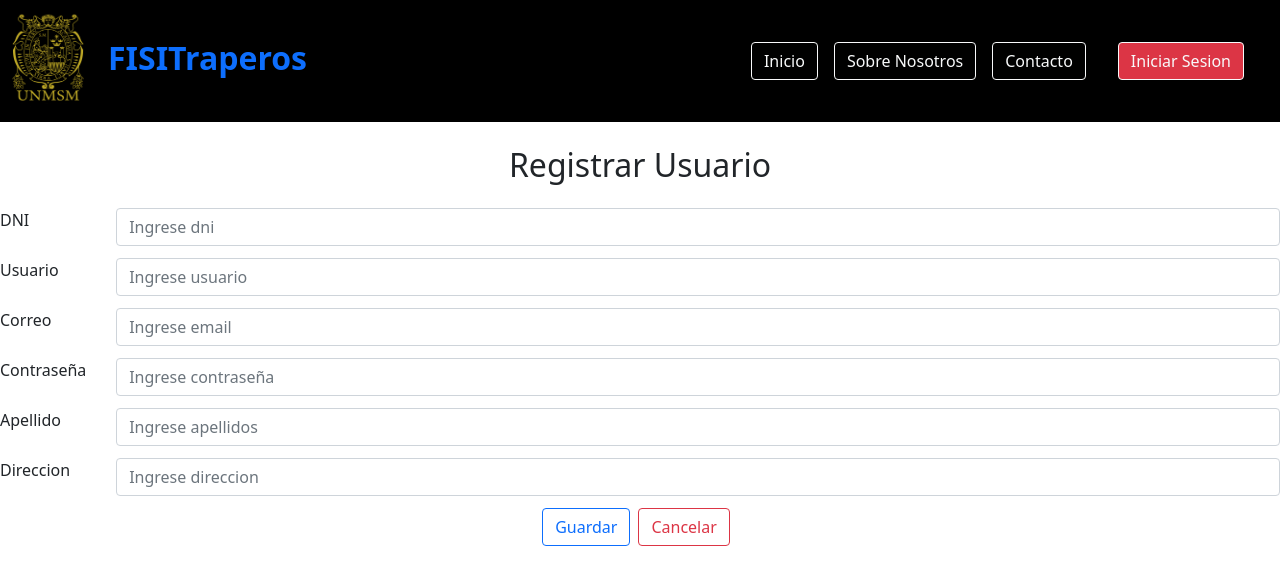
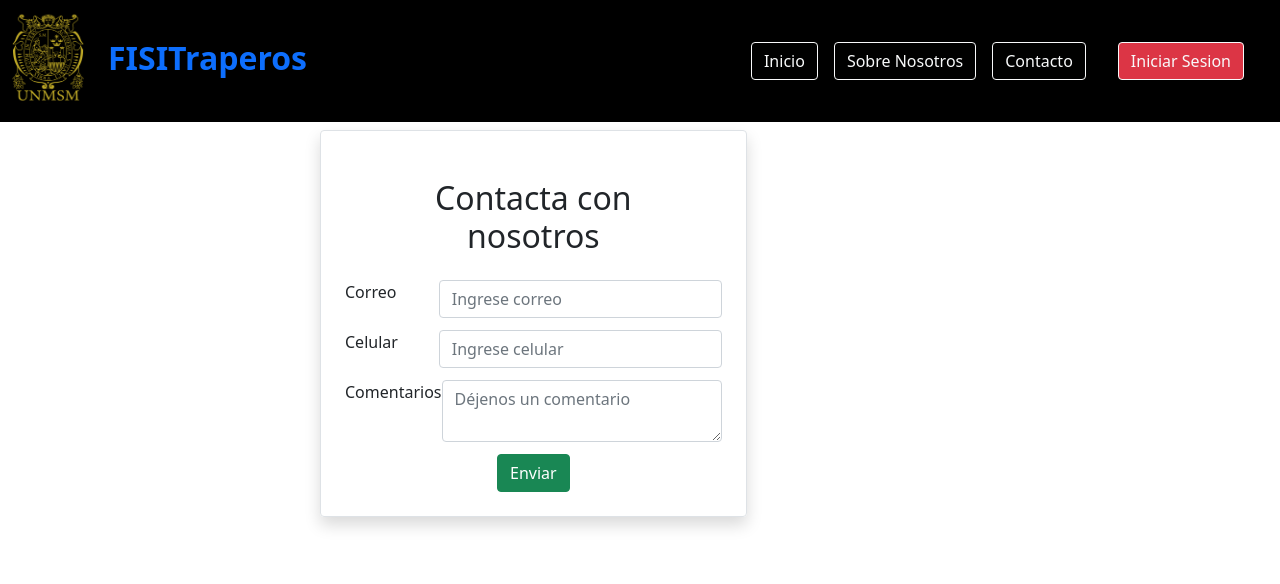
Before and after one commit to devsergiosm/g4dist-frontend, a React (Create React App) app: page /adduser in a window 1280 px wide. Shown: the top 584 px of the page. Built offline with nearby package versions, Linux system fonts and the light colour scheme.

Commit message:
-- MEJORAS VARIAS - Repositorio base

```diff
--- a/src/layout/Navbar.js
+++ b/src/layout/Navbar.js
@@ -32,13 +32,13 @@ export default function Navbar() {
           </button>
 
           <div>
-            <Link className="btn btn-outline-light m-2" to="/login">
+            <Link className="btn btn-outline-light m-2" to="/">
               Inicio
             </Link>
-            <Link className="btn btn-outline-light m-2" to="/adduser">
+            <Link className="btn btn-outline-light m-2" to="/">
               Sobre Nosotros
             </Link>
-            <Link className="btn btn-outline-light m-2" to="/adduser">
+            <Link className="btn btn-outline-light m-2" to="/">
               Contacto
             </Link>
             <Link className="btn btn-outline-light m-4 btn-danger" to="/login">
--- a/src/pages/Login.jsx
+++ b/src/pages/Login.jsx
@@ -1,42 +1,53 @@
 import React, { useEffect, useState } from "react";
-import { Link } from "react-router-dom";
+import { Link, useNavigate } from "react-router-dom";
 import Footer from "../componentes/Footer";
 
 const Login = () => {
+    let navigate = useNavigate();
 
     const titleStyles = {
-        padding:"6px 12px",
-        fontSize:"16px",
+        padding:"6px 12px 0 12px",
+        fontSize:"24px",
         borderRadius:"4px",
-        color:"white"
+        color:"white",
+        margin:"0"
       }
 
       const containerStyles = {
         width:"400px",
         borderRadius:"4px",
-        backgroundColor:"black"
+        backgroundColor:"black",
+        margin:"64px 384px"
       }
+
+      const onSubmit = async (e) => {
+        e.preventDefault();
+        alert("Login procesándose")
+        navigate("/articulos/addarticle");
+      };
 
     return (
         <div className="container">
-            <div className="row m-4 d-flex justify-content-center" style={containerStyles}>
+            <div className="row d-flex justify-content-center" style={containerStyles}>
                 <>
                     <p style={titleStyles}>ACCEDER</p>
-                    <form action="" className="mt-4 d-flex flex-column">
-                        <label htmlFor="" className="p-4 d-flex justify-content-around">
-                            <span className="text-white">Usuario</span>
-                            <input type="text"/>
+                    <form action="" className="d-flex flex-column" onSubmit={onSubmit}>
+                        <label htmlFor="" className="p-2 d-flex justify-content-between">
+                            <span className="text-white me-2">Usuario</span>
+                            <input type="text" required/>
                         </label>
-                        <label htmlFor="" className="p-4 d-flex justify-content-around">
-                            <span className="text-white">Contraseña</span>
-                            <input type="password"/>
+                        <label htmlFor="" className="p-2 d-flex justify-content-between">
+                            <span className="text-white me-2">Contraseña</span>
+                            <input type="password" required/>
                         </label>
-                        <Link className="btn btn-primary" to="/articulos/addarticle">
-                            Iniciar Sesion
-                        </Link>
-                        <Link className="btn btn-danger mt-4" to="/articulos/addarticle">
-                            Registrarse
-                        </Link>
+                        <div>
+                            <button type="submit" className="btn btn-primary m-1" to="/articulos/addarticle">
+                                Iniciar Sesion
+                            </button>
+                            <button type="submit" className="btn btn-danger m-1" to="/articulos/addarticle">
+                                Registrarse
+                            </button>
+                        </div>
                         <span className="mt-4"> 2020</span>
                     </form>
                 </>
--- a/src/users/AddUser.js
+++ b/src/users/AddUser.js
@@ -44,39 +44,10 @@ export default function AddUser({idSavedUser,setIdSavedUser}) {
   }
 
   return (
-        <>
-          <h2 className="text-center m-4">Registrar Usuario</h2>
+        <div className="col-md-4 offset-md-3 border rounded p-4 mt-2 shadow">
+          <h2 className="text-center m-4">Contacta con nosotros</h2>
 
           <form onSubmit={(e) => onSubmit(e)}>
-            <div style={divStyles}>
-              <label htmlFor="Dni" style={labelStyles} className="form-label">
-                DNI
-              </label>
-              <input
-                styles="display: inline"
-                type={"text"}
-                className="form-control"
-                placeholder="Ingrese dni"
-                name="dni"
-                value={dni}
-                onChange={(e) => onInputChange(e)}
-              />
-            </div>
-            <div style={divStyles}>
-              <label htmlFor="Username" style={labelStyles} className="form-label">
-                Usuario
-              </label>
-              <input
-                styles="display: inline"
-                type={"text"}
-                className="form-control"
-                placeholder="Ingrese usuario"
-                name="username"
-                value={username}
-                onChange={(e) => onInputChange(e)}
-              />
-            </div>
-
             <div style={divStyles}>
               <label htmlFor="Email" style={labelStyles} className="form-label">
                 Correo
@@ -85,61 +56,44 @@ export default function AddUser({idSavedUser,setIdSavedUser}) {
                 styles="display: inline"
                 type={"text"}
                 className="form-control"
-                placeholder="Ingrese email"
+                placeholder="Ingrese correo"
                 name="email"
                 value={email}
                 onChange={(e) => onInputChange(e)}
               />
             </div>
             <div style={divStyles}>
-              <label htmlFor="Username" style={labelStyles} className="form-label">
-                Contraseña
+              <label htmlFor="Email" style={labelStyles} className="form-label">
+                Celular
               </label>
               <input
                 styles="display: inline"
-                type={"password"}
+                type={"text"}
                 className="form-control"
-                placeholder="Ingrese contraseña"
-                name="password"
-                value={password}
+                placeholder="Ingrese celular"
+                name="email"
+                value={email}
                 onChange={(e) => onInputChange(e)}
               />
             </div>
             <div style={divStyles}>
               <label htmlFor="Email" style={labelStyles} className="form-label">
-                Apellido
+                Comentarios
               </label>
-              <input
+              <textarea
                 styles="display: inline"
                 type={"text"}
                 className="form-control"
-                placeholder="Ingrese apellidos"
+                placeholder="Déjenos un comentario"
                 name="apellidos"
                 value={apellidos}
                 onChange={(e) => onInputChange(e)}
               />
             </div>
-            <div style={divStyles}>
-              <label htmlFor="Email" style={labelStyles} className="form-label">
-                Direccion
-              </label>
-              <input
-                styles="display: inline"
-                type={"text"}
-                className="form-control"
-                placeholder="Ingrese direccion"
-                name="direccion"
-                value={direccion}
-                onChange={(e) => onInputChange(e)}
-              />
-            </div>
-            <button type="submit" className="btn btn-outline-primary">
-              Guardar
+            <button type="submit" className="btn btn-success">
+              Enviar
             </button>
-            <Link className="btn btn-outline-danger mx-2" to="/">
-              Cancelar
-            </Link>
           </form>
-        </>
+        </div>
   );
 }
```
